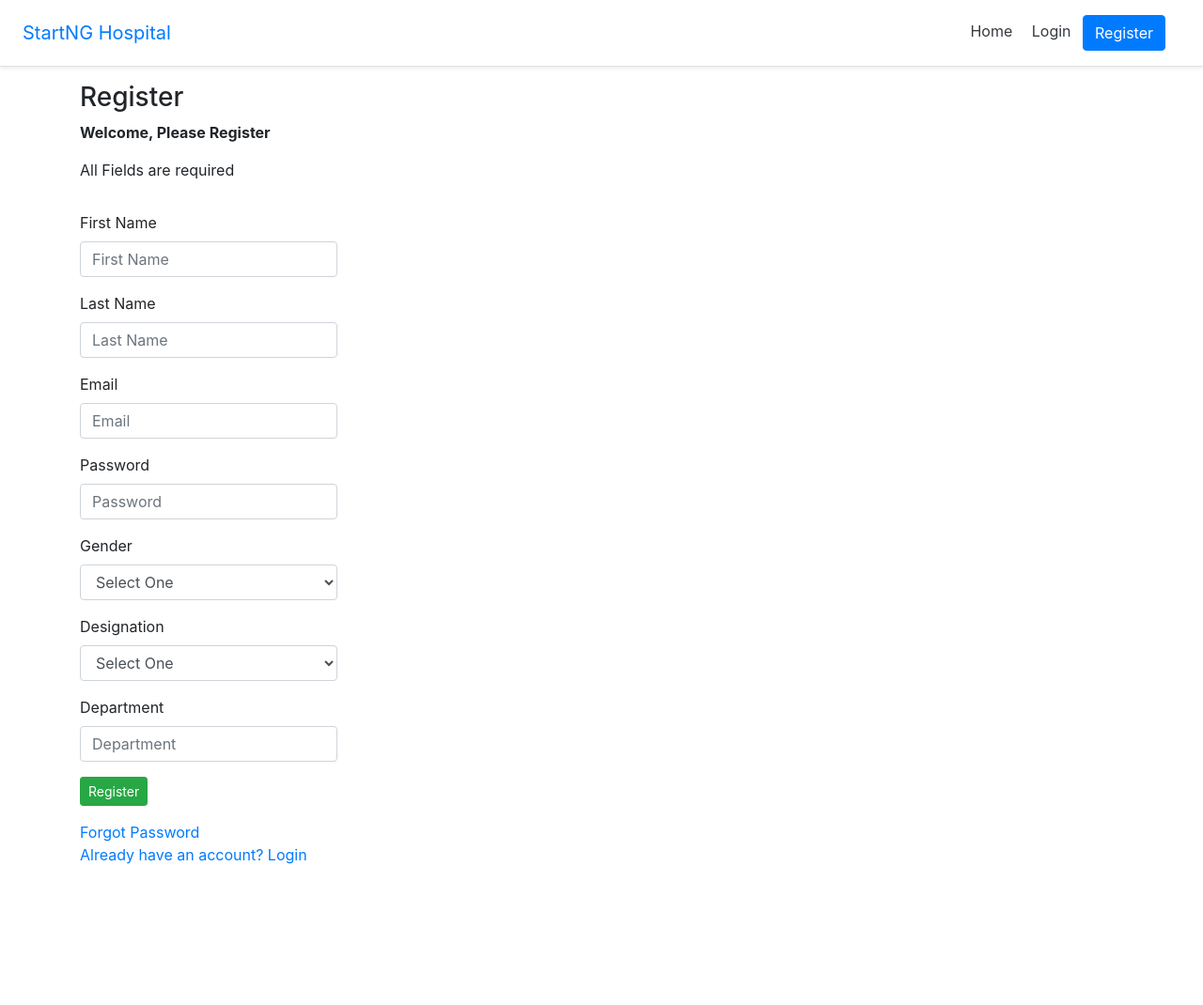
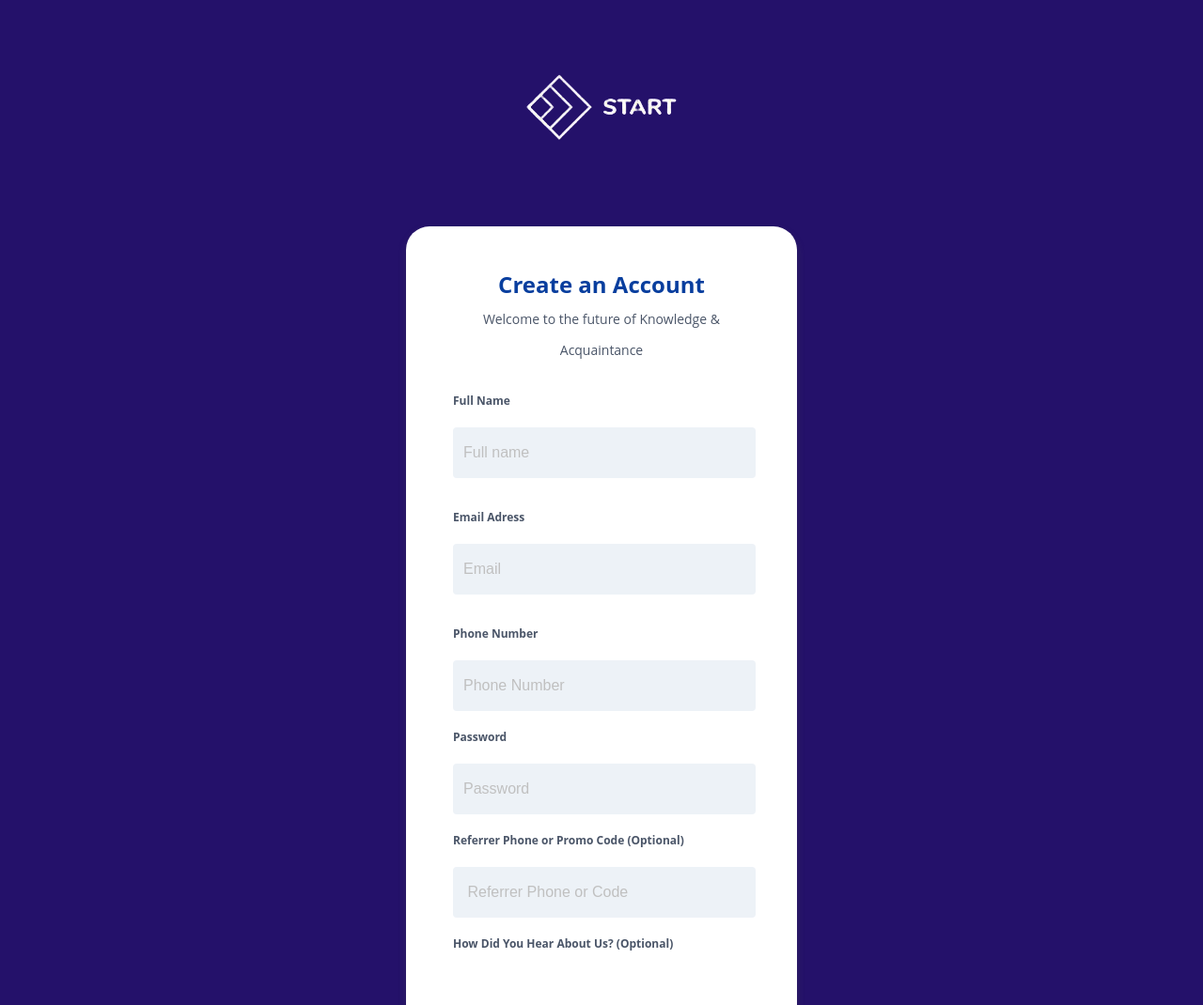
Before and after one commit to Alphajeez96/SNG_Hosp., a PHP site: page /SNH_P/register.php in a window 1280 px wide. Shown: the top 1070 px of the page at 94% size. Before the commit the page ends 920 px from the top, so only its background shows below. Run offline with PHP 8.4, Linux system fonts and the light colour scheme.

Commit message:
style added, process register modified

```diff
--- /dev/null
+++ b/css/register.css
@@ -0,0 +1,167 @@
+body{
+    font-family: 'Open Sans', sans-serif;
+    /* background-color: #ADD8E6; */
+   background-color: rgb(36, 17, 106);
+    height: 100%;
+}
+
+.signup-wrapper {
+    height: 100%;
+    width: 100%;
+
+}
+
+.img {
+    text-align: center;
+}
+
+/* .imgs {
+    width: 12vw;
+    height: 30vh;
+} */
+
+.login-containe{
+    margin: auto;
+    vertical-align: middle;
+    background: white;
+    box-shadow: 0 5px 8px rgba(75, 75, 75, 0.3);
+    padding: 30px 50px 50px;
+    width: 25%;
+    height: 100%;
+    border-radius: 25px 25px 25px 0px;
+    -moz-border-radius: 25px 25px 25px 0px;
+    -webkit-border-radius: 25px 25px 25px 0px;
+}
+
+h2 {
+    margin-top: 15px;
+    text-align: center;
+    color: #083E9E;
+    font-weight: 700;
+    font-size: x-large;
+    margin-bottom: 30px;
+}
+
+span {
+    color: #4a5568;
+    font-size: .875rem;
+    text-align: center;
+    font-weight: lighter;
+}
+
+.for-group {
+    position: relative;
+    margin-bottom: 30px;
+}
+
+label {
+    bottom: 0;
+    left: 0;
+    width: 100%;
+    height: 100%;
+    color: #4a5568;
+    font-size: .75rem;
+    line-height: 2;
+    font-weight: 700;
+    border: 0 solid #e2e8f0;
+    box-sizing: inherit;
+    display: flex;
+    align-items: left;
+    justify-content: left;
+}
+
+input {
+    width: 300px;
+    height: 4vh;
+    border: none;
+    padding: 11px;
+    background-color: #EDF2F7;
+    border-radius: .25rem;
+}
+
+input:focus {
+    outline: none;
+}
+
+select:focus {
+    outline: none;
+}
+
+button:focus {
+    outline: none;
+}
+
+.buttons {
+    background-color: rgb(8, 62, 158);
+    color: white;
+    margin-top: 30px;
+    width: 100%;
+    height: 9vh;
+    cursor: pointer;
+    font-size: .875rem;
+    border: 0 solid #e2e8f0;
+    border-top-left-radius: .75rem;
+    border-top-right-radius: .75rem;
+    font-weight: 700;
+    border-bottom-right-radius: .75rem;
+}
+
+a {
+    color: #fff;
+    text-decoration: none;
+}
+
+.p :hover {
+    color: #8D6965;
+}
+
+.p ::before {
+    --transition-duration: 250ms;
+}
+
+.p {
+    background-color: transparent;
+    margin-top: 40px;
+    margin-bottom: 80px;
+    color: rgb(255, 255, 255);
+    border-color: rgb(255, 255, 255);
+    white-space: nowrap;
+    font-size: .85rem;
+    font-weight: 500;
+    justify-content: center;
+    text-align: center;
+}
+
+select {
+    padding: 0.5rem;
+    background: rgb(237, 242, 247);
+    border-width: initial;
+    border-style: none;
+    border-color: initial;
+    border-image: initial;
+    border-radius: 0.5rem;
+    width: 325px;
+    height: 9vh;
+    padding: 11px;
+    -webkit-appearance: none;
+    -moz-appearance: none;
+    font-size: 16px;
+}
+
+::placeholder {
+    color: silver;
+    font-size: 16px;
+    font-weight: 400;
+}
+
+select>option {
+    color: rgb(129, 133, 102);
+    font-size: 20px !important;
+    width: 60vw;
+}
+
+.imgi {
+    position: relative;
+    top: 40px;
+    left: 280px;
+}
--- a/css/style.css
+++ b/css/style.css
@@ -1,8 +1,4 @@
-/* All our styles */
 
-* {
-    /* background-color: red; */
-}
 
 .bd-placeholder-img {
     font-size: 1.125rem;
--- /dev/null
+++ b/db/users/chinmemerem@yahoo.com.json
@@ -0,0 +1 @@
+{"id":-1,"first_name":"chinemerem ","last_name":"chukwudire","email":"chinmemerem@yahoo.com","password":"$2y$10$DOf5WKuNhIUIUDZsmbddk.QaOjw\/D\/7.PO9Etj4tNT93O2jHvwjSW","gender":"Female","designation":"Medical Team (MT)","department":"Laboratory"}
--- a/lib/header.php
+++ b/lib/header.php
@@ -9,6 +9,7 @@
     <link rel="stylesheet" href="https://stackpath.bootstrapcdn.com/bootstrap/4.4.1/css/bootstrap.min.css" integrity="sha384-Vkoo8x4CGsO3+Hhxv8T/Q5PaXtkKtu6ug5TOeNV6gBiFeWPGFN9MuhOf23Q9Ifjh" crossorigin="anonymous">
 
     <link rel="stylesheet" href="css/styles.css">
+
     <script src="js/scripts.js"></script>
 </head>
 <body>
--- /dev/null
+++ b/lib/test.php
@@ -0,0 +1,14 @@
+<?php session_start(); ?>
+<!DOCTYPE html>
+<html lang="en">
+<head>
+    <meta charset="UTF-8">
+    <meta name="viewport" content="width=device-width, initial-scale=1.0">
+    <title>Welcome to SNG : Hospital for the ignorant</title>
+
+    <!-- <link rel="stylesheet" href="https://stackpath.bootstrapcdn.com/bootstrap/4.4.1/css/bootstrap.min.css" integrity="sha384-Vkoo8x4CGsO3+Hhxv8T/Q5PaXtkKtu6ug5TOeNV6gBiFeWPGFN9MuhOf23Q9Ifjh" crossorigin="anonymous"> -->
+
+    <!-- <link rel="stylesheet" href="css/styles.css"> -->
+    <link rel="stylesheet" href="css/register.css">
+    <script src="js/scripts.js"></script>
+</head>
--- a/login.php
+++ b/login.php
@@ -12,12 +12,12 @@ if(isset($_SESSION['loggedIn']) && !empty($_SESSION['loggedIn'])){
         <h3>Login</h3>
     </div>
     <div class="row col-6">
+
+        <form method="POST" action="processlogin.php">
+
         <p>
         <?php  print_alert(); ?>
         </p>
-        <form method="POST" action="processlogin.php">
-
-
             <p>
                 <label>Email</label><br />
                 <input
--- a/processlogin.php
+++ b/processlogin.php
@@ -7,7 +7,7 @@ require_once('functions/user.php');
 
     $errorCount = 0;
 
-    //Data collection / Validation4
+    //Data collection // Validation
 
     $email = $_POST['email'] != '' ?  $_POST['email'] : $errorCount++;
     $password = $_POST['password'] != '' ?  $_POST['password'] : $errorCount++;
@@ -63,7 +63,7 @@ if ($errorCount > 0) {
 
         }
     }
-    set_alert('error',"Invalid Email or Password");
+    set_alert("error","Invalid Email or Password");
     redirect_to("login.php");
     die();
 ?>
--- a/processregister.php
+++ b/processregister.php
@@ -67,7 +67,7 @@ if ($errorCount > 0) {
     //Save in the database(file system)
 
     save_user($userObject);
-    $_SESSION['message'] = "Registration Succesful, you can now login" . '' . $first_name;
+    $_SESSION['message'] = "Registration Succesful, you can now login" . " " . $first_name;
     header("location: login.php");
 }
 
--- a/register.php
+++ b/register.php
@@ -1,4 +1,5 @@
-<?php include_once('lib/header.php');
+<?php
+ include_once('lib/test.php');
  require_once('functions/alert.php');
 if(isset($_SESSION['loggedIn']) && !empty($_SESSION['loggedIn'])){
     // redirect to dashboard
@@ -7,7 +8,106 @@ if(isset($_SESSION['loggedIn']) && !empty($_SESSION['loggedIn'])){
 // include_once('lib/header.php');
 
 ?>
-<div class="container">
+<div class='body'>
+
+
+<div class="signup-wrapper">
+      <div class="img">
+      <a href='index.php'>  <img class="imgs" src="./img/logo.png"> </a>
+      </div>
+      <form method="POST" action="processregister.php">
+
+      <p>
+            <?php  print_alert(); ?>
+        </p>
+
+        <div class="login-containe" id="del">
+            <h2>Create an Account <br><span>Welcome to the future of Knowledge & Acquaintance </span></h2>
+            <div class="for-group">
+              <p> <label for="first name">Full Name</label></p>
+                <input
+            type="text"
+            id="first name"
+            name="Full name"
+            placeholder="Full name"
+            title=""
+            required
+          />
+
+        </div>
+
+        <div class="for-group">
+           <p> <label for="email">Email Adress</label></p>
+          <input
+            type="text"
+            name="email"
+            placeholder="Email"
+            title=""
+            id="email"
+            required
+          />
+
+        </div>
+
+        <div class="for3-group">
+            <p> <label>Phone Number</label></p>
+           <input
+             type="text"
+             name="phonenumber"
+             placeholder="Phone Number"
+             title=""
+             required
+           />
+
+           <p> <label> Password </label></p>
+           <i class="fa fa-facebook icon"></i>
+           <input
+             type="password"
+             name="email"
+             placeholder="Password"
+             title=""
+             required
+           />
+
+           <p> <label> Referrer Phone or Promo Code (Optional)</label></p>
+           <input
+             type="text"
+             name="email"
+             placeholder=" Referrer Phone or Code"
+             title=""
+             required
+           />
+
+           <p> <label>How Did You Hear About Us? (Optional) </label></p>
+           <div class="custom-select">
+            <i class="fa fa-user icon"></i>
+            <img class="imgi" src="./img/icon.png">
+            <i class="fa fa-user icon"></i>
+           <select>
+
+               <option> Click To Select </option>
+               <option>Facebook </option>
+               <option>Twitter </option>
+               <option>Instagram </option>
+               <option>Friend/Family/Coworker Referal </option>
+               <option>Google Search </option>
+               <option>Google Playstore </option>
+               <option>Online Blog </option>
+               <option>Local Newspaper </option>
+               <option>At an event </option>
+               <option> Other </option>
+           </select>
+        </div>
+       <button class='buttons' type="submit">CREATE ACCOUNT</button>
+
+            </div>
+        </div>
+        <p class="p"><a href="#"> Already have an account? Log In</a></p>
+    </div>
+
+
+
+<!-- <div class="container">
     <div class="row col-6">
         <h3>Register</h3>
     </div>
@@ -130,4 +230,5 @@ if(isset($_SESSION['loggedIn']) && !empty($_SESSION['loggedIn'])){
     </div>
 
 </div>
+</div> -->
 <?php include_once('lib/footer.php'); ?>
```
Also changed, not shown: img/logo-Sng.jpg (added), img/logo.png (added).
